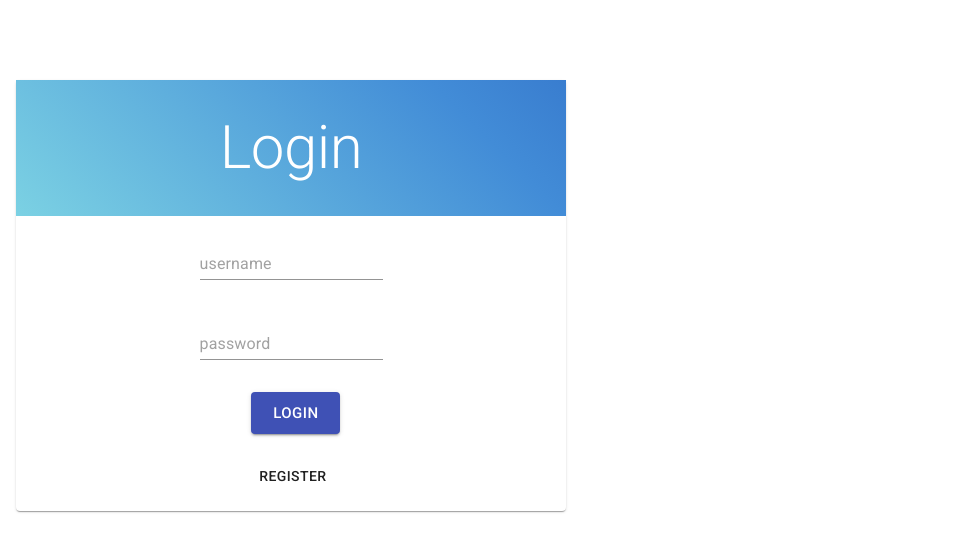
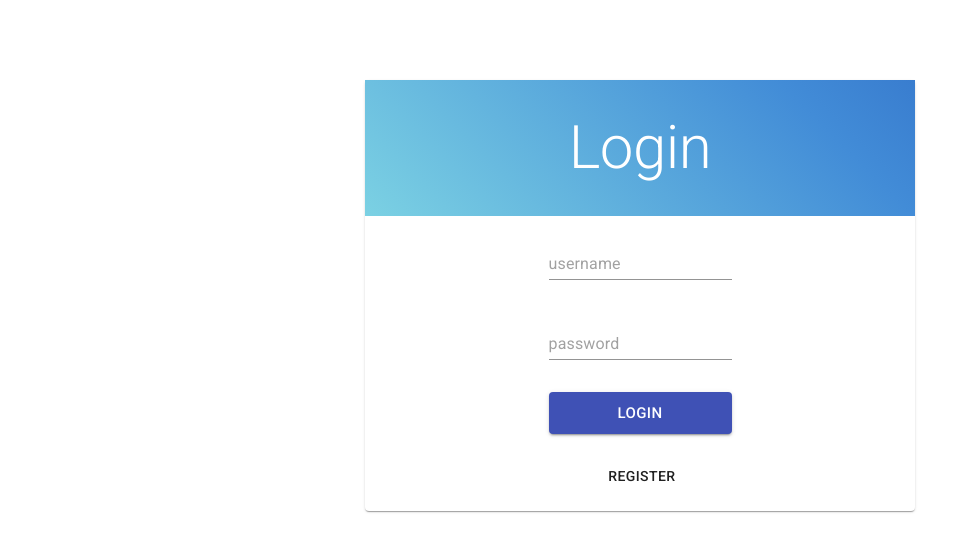
Before and after one commit to ousunny/travelpal, a React (Create React App) app in the folder client/: page /login in a window 1280 px wide. Shown: the top 552 px of the page, without its empty margins (0-964 px from the left). Built offline with nearby package versions, Linux system fonts and the light colour scheme; no server answers; the HTML template or start-up script is replaced by a standard one.

Commit message:
Style login form

```diff
--- a/client/src/components/auth/Login.js
+++ b/client/src/components/auth/Login.js
@@ -11,6 +11,7 @@ import { Paper, Typography, Grid, TextField, Button } from '@material-ui/core';
 
 const useStyles = makeStyles(theme => ({
   root: {
+    margin: '0 auto',
     display: 'flex',
     flexDirection: 'column',
     alignItems: 'center',
@@ -30,6 +31,9 @@ const useStyles = makeStyles(theme => ({
     display: 'flex',
     flexDirection: 'column',
     alignItems: 'center'
+  },
+  buttonFullWidth: {
+    width: '100%'
   }
 }));
 
@@ -85,12 +89,13 @@ const Login = ({ setAlert, login, auth: { isAuthenticated, user } }) => {
               type="password"
             />
           </Grid>
-          <Grid item xs={6}>
+          <Grid item xs={12} className={classes.buttonFullWidth}>
             <Button
               variant="contained"
               size="large"
               color="primary"
               type="submit"
+              className={classes.buttonFullWidth}
             >
               Login
             </Button>
```
